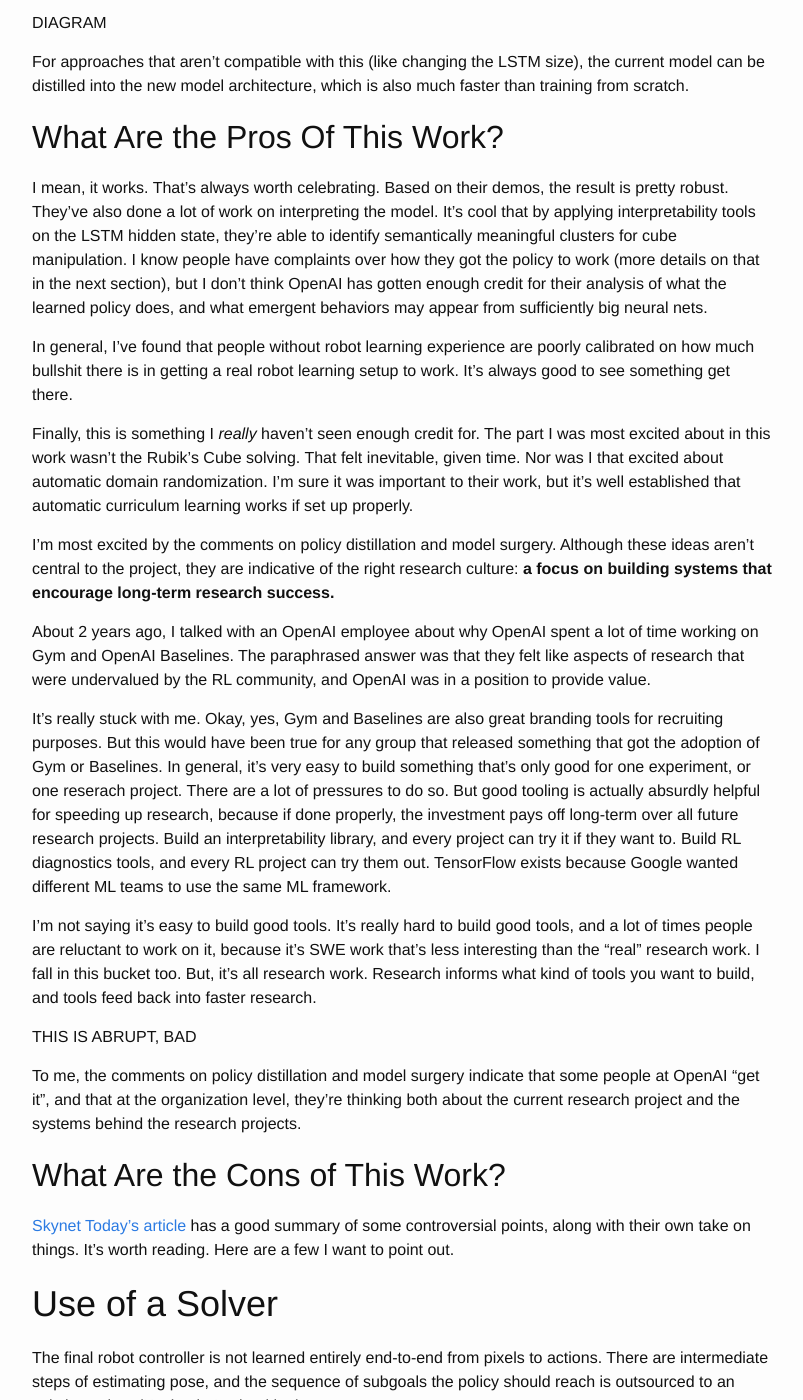
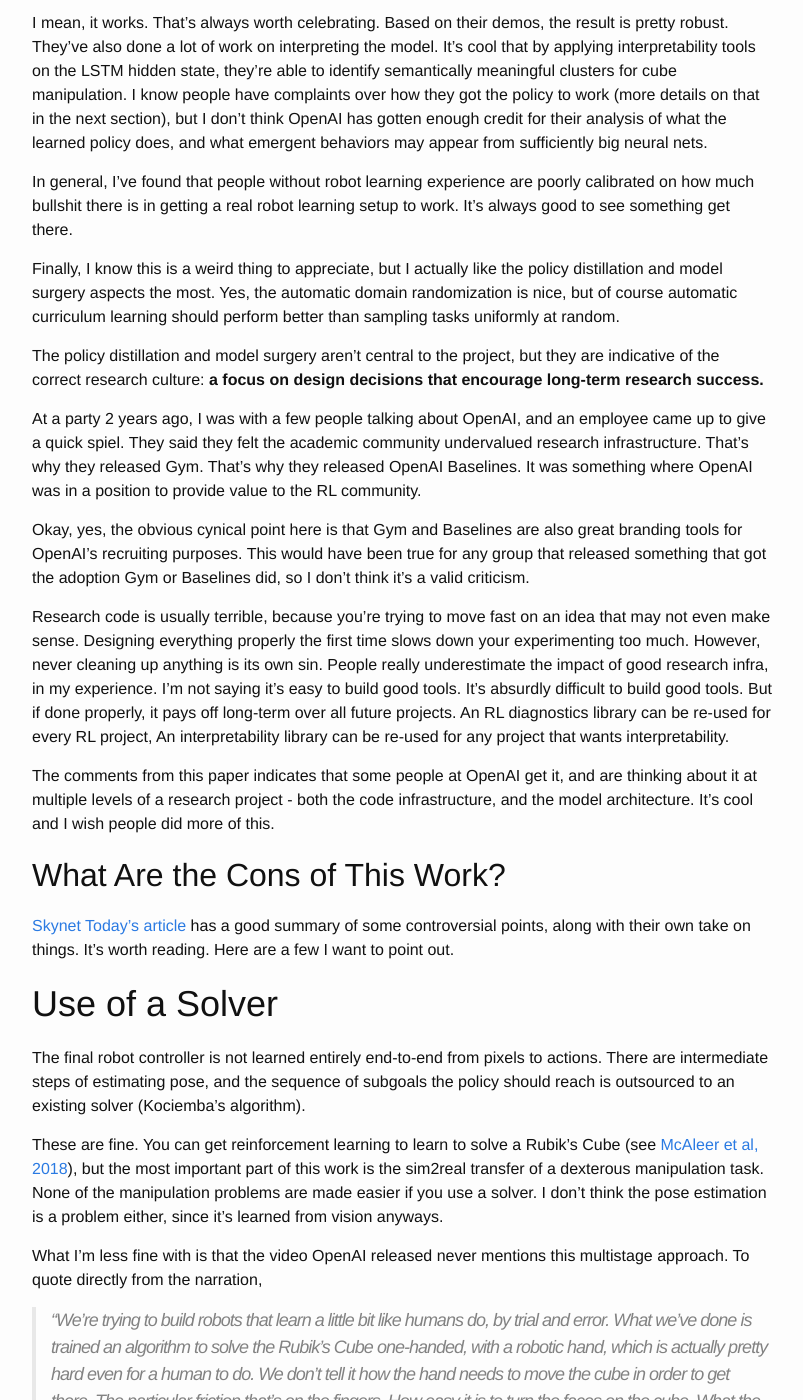
Before and after one commit to alexirpan/alexirpan.github.io, a Jekyll site: the page built from _posts/2019-10-16-openai-rubiks.markdown, in a window 1280 px wide and 1400 px high, scrolled down 2255 px. Shown: the whole window, without its empty margins (238-1041 px from the left). Built offline with Jekyll 4.4.1, drawn with Linux system fonts in a browser that asks for light colours; nearby versions of some CDN libraries; some of the changed text lies outside the part shown.

Commit message:
It's 3 AM I'm going to bed

```diff
--- a/_posts/2019-10-16-openai-rubiks.markdown
+++ b/_posts/2019-10-16-openai-rubiks.markdown
@@ -16,35 +16,28 @@
 Using reinforcement learning, they learned a controller for a [Shadow Hand](https://www.shadowrobot.com/products/dexterous-hand/)
 that lets them solve a Rubik's Cube with reasonable success rate. They
 report a success rate of 60% for average scrambles, and 20% for the hardest
-possible scrambles (that require 26 quarter-face turns).
+possible scrambles that require 26 quarter-face turns.
 
 I say doing RL on the Shadow Hand platform, but really, I mean they do learning
 on a simulated version of the Shadow Hand, then try to get that to transfer to
 the real Shadow Hand with no real data.
-
-If you can successfully manipulate a cube, solving it isn't too hard. There
-are known search algorithms to find the sequence of turns (Kociemba's
-algorithm is the standard one), and they rely on Kociemba's algorithm to
-provide the sequence of turns, which the RL policy then executes.
-
-The true result here is the successful dexterous manipulation of the
-Rubik's Cube with the Shadow Hand.
+It's a neat dexterous manipulation result.
 
 
 Why is Dexterous Manipulation Hard?
 -----------------------------------------------------------------------
 
-Okay, big cavaet. I've worked on robotic manipulation, but I haven't worked
-on dexterous manipulation with hands before. So, maybe I'm totally off here.
-But the TL;DR answer is that hardware is terrible and simulators suck unless
-you spend a bunch of time improving them.
+As a general rule, robot hardware is terrible to work with, and simulators
+suck unless you spend a bunch of time improving them. This is especially
+true for robot hands, because they have way more degress of freedom and
+complexity compared to simpler grippers.
 
 OpenAI says they've been working on solving a Rubik's Cube since
 May 2017. It took them 2 months (May 2017 - July 2017) to solve it in
 simulation with a simulated hand. It took them 1 more year (July 2017 - July 2018)
 to get a real hand to manipulate a solid wooden block. Then, another
 14 months (July 2018 - October 2019) to get to the Rubik's Cube. The "runs on a
-real robot" part is the entire reason the learning problem is difficult.
+real robot" part is the entire reason to care about this work.
 
 
 Wasn't This Robot Hand in the News Before?
@@ -129,8 +122,6 @@
 the shape of any existing weight matrices. This lets you avoid training entirely
 from scratch.
 
-DIAGRAM
-
 For approaches that aren't compatible with this (like changing the LSTM size),
 the current model can be distilled into the new model architecture, which is
 also much faster than training from scratch.
@@ -153,47 +144,41 @@
 poorly calibrated on how much bullshit there is in getting a real robot
 learning setup to work. It's always good to see something get there.
 
-Finally, this is something I *really* haven't seen enough credit for. The part
-I was most excited about in this work wasn't the Rubik's Cube solving. That
-felt inevitable, given time. Nor was I that excited about automatic
-domain randomization. I'm sure it was important to their work, but
-it's well established that automatic curriculum learning works if set up
-properly.
+Finally, I know this is a weird thing to appreciate, but I actually like the
+policy distillation and model surgery aspects the most. Yes, the automatic
+domain randomization is nice, but of course automatic curriculum learning
+should perform better than sampling tasks uniformly at random.
 
-I'm most excited by the comments on policy distillation and model surgery.
-Although these ideas aren't central to the project, they are indicative
-of the right research culture: **a focus on building systems that encourage
+The policy distillation and model surgery aren't central to the project,
+but they are indicative of the correct research culture:
+**a focus on design decisions that encourage
 long-term research success.**
 
-About 2 years ago, I talked with an OpenAI employee about why OpenAI spent
-a lot of time working on Gym and OpenAI Baselines. The paraphrased answer
-was that they felt like aspects of research that were undervalued by the
-RL community, and OpenAI was in a position to provide value.
+At a party 2 years ago, I was with a few people talking about OpenAI, and an
+employee came up to give a quick spiel. They said they felt the academic
+community undervalued research infrastructure. That's why they released Gym.
+That's why they released OpenAI Baselines. It was something where OpenAI
+was in a position to provide value to the RL community.
 
-It's really stuck with me. Okay, yes, Gym and Baselines are also great
-branding tools for recruiting purposes. But this would have been true for
-any group that released something that got the adoption of Gym or Baselines.
-In general, it's very easy to build something that's only good for one
-experiment, or one reserach project. There are a lot of pressures to do
-so. But good tooling is actually absurdly helpful for speeding up research,
-because if done properly, the investment pays off long-term over all future
-research projects. Build an interpretability library, and every project can
-try it if they want to. Build RL diagnostics tools, and every RL project
-can try them out. TensorFlow exists because Google wanted different ML
-teams to use the same ML framework.
+Okay, yes, the obvious cynical point here is that Gym and Baselines are
+also great branding tools for OpenAI's recruiting purposes.
+This would have been true for any group that released something that got the
+adoption Gym or Baselines did, so I don't think it's a valid criticism.
 
-I'm not saying it's easy to build good tools. It's really hard to build good
-tools, and a lot of times people are reluctant to work on it, because
-it's SWE work that's less interesting than the "real" research work. I fall in
-this bucket too. But, it's all research work. Research informs what kind of tools
-you want to build, and tools feed back into faster research.
+Research code is usually terrible, because you're trying to move fast on
+an idea that may not even make sense. Designing everything properly the
+first time slows down your experimenting too much. However, never cleaning
+up anything is its own sin. People really underestimate the impact of
+good research infra, in my experience. I'm not saying it's easy to build
+good tools. It's absurdly difficult to build good tools. But if done properly,
+it pays off long-term over all future projects. An RL diagnostics library
+can be re-used for every RL project, An interpretability library can be
+re-used for any project that wants interpretability.
 
-THIS IS ABRUPT, BAD
-
-To me, the comments on policy distillation and model surgery indicate that
-some people at OpenAI "get it", and that at the organization level, they're
-thinking both about the current research project and the systems behind the
-research projects.
+The comments from this paper indicates that some people at OpenAI get it,
+and are thinking about it at multiple levels of a research project - both
+the code infrastructure, and the model architecture. It's cool and I wish
+people did more of this.
 
 
 What Are the Cons of This Work?
@@ -235,12 +220,15 @@
 2. People who just watch the video will definitely be confused by this.
 3. That confusion may have been intentional.
 
-I quickly skimmed the Twitter outrage and it seemed like people's opinion on #3
-was almost entirely defined by whether they believe OpenAI's
+It seems like people's opinion on #3
+is almost entirely defined by whether they believe OpenAI's
 PR strategy is acting in good faith. For what it's worth, I believe they are
 acting in good faith, but they simplified things so much that they lost some
 important nuance. To be fair, this happens everywhere. How many times have you
 read a paper because of a good abstract, only to be disappointed once you actually read it?
+
+I understand why people are fixated on this, but from a robotics perspective,
+it really, really doesn't matter, and other parts deserve more focus.
 
 
 Sensor Instrumentation
@@ -353,11 +341,11 @@
 delay, and action latency, and simulator timestep length, and frictions, and
 mass, and action noise, but remember that action noise from a random network
 works best, and, well, you get the picture. There's a lot. Basically, I'm
-impressed by the work that went into setting up the randomization, and not
-impressed that the randomization helped.
+impressed by the effort that went into setting up the simulator and randomization,
+and not by the improvements *from* that randomization.
 
 Domain randomization isn't a tool. Domain randomization is a paradigm, and a
 very useful one at that. But at a high level, it doesn't fully remove
 simulator design. It just trades some software engineer design time for
-GPU training time, and the conversion rate depends on how few unmodelled
-real-world effects you have.
+GPU training time, and the conversion rate depends on whether it's easy to
+model a reasonable version of your task in simulation.
```
Also changed, not shown: other parts of _posts/2019-10-16-openai-rubiks.markdown (+3 -3 lines).
